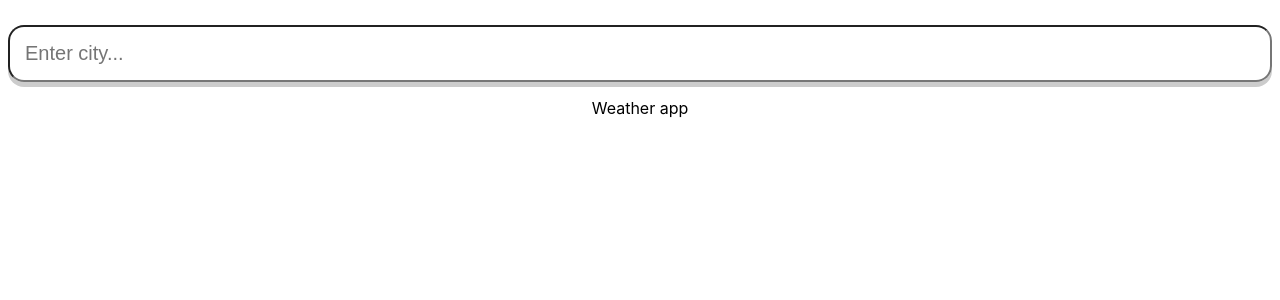
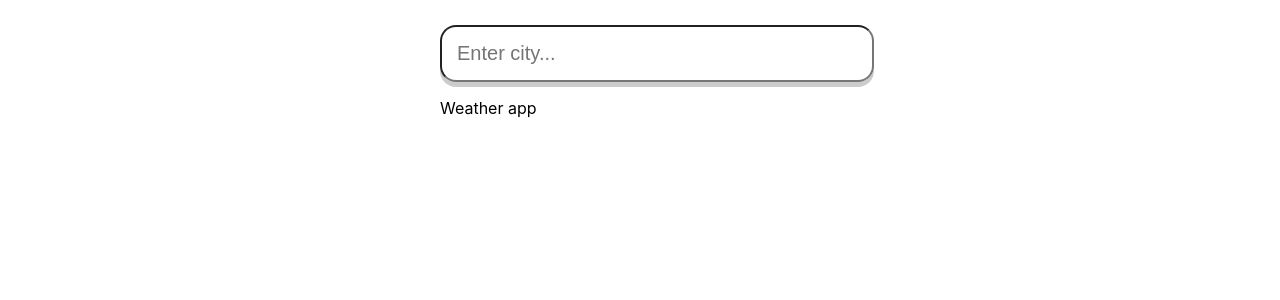
Before and after one commit to Tursku/Weather-app, a React (Create React App) app: page / in a window 1280 px wide. Shown: the top 300 px of the page. Built offline with nearby package versions, Linux system fonts and the light colour scheme.

Commit message:
The app is working now + some css fixes

```diff
--- a/src/App.css
+++ b/src/App.css
@@ -1,16 +1,20 @@
-.container {
-  display: flex;
+.container { /* General site settings */
+  display: block;
   padding: 25px;
   flex-direction: column;
   justify-content: center;
   align-items: center;
+  width: 100%;
+  max-width: 400px;
+  margin: 0 auto
 
 }
 
-.input {
+.input { /* The search bar settings */
   display: block;
   width: 100%;
   padding: 15px;
+  max-width: 400px;
 
   background-color: rgba(255, 255, 255, 0.2);
   border-radius: 16px;
@@ -21,11 +25,11 @@
 
 }
 
-.input:focus{
+.input:focus{ /* The search bar focus settings */
   outline: none;
 }
 
-.weather-data {
+.weather-data { /* The block displaying the data */
   background-color: aliceblue;
   margin-top: 100px;
   display: flex;
@@ -44,7 +48,7 @@
 
 }
 
-.city {
+.city { /* city text */
   color: white;
   font-size: 32px;
   font-weight: 500;
@@ -52,7 +56,7 @@
   text-shadow: 3px 3px rgba(50, 50, 70, 0.5);
 }
 
-.temperature {
+.temperature { /* temperature text */
   position: relative;
   display: inline-block;
   margin: 0px 50px 30px 50px;
@@ -68,7 +72,7 @@
   box-shadow: 3px 6px rgba(0, 0, 0, 0.2);
 }
 
-.image {
+.image { /* weather type image */
   background-color: rgba(255, 255, 255, 0.2);
   border-radius: 16px 16px 0px 0px;
   padding: 10px;
@@ -78,13 +82,14 @@
   width: 100px;
 }
 
-.weather-text {
+.weather-text { /* weather type text */
   background-color: rgba(255, 255, 255, 0.2);
   border-radius: 0px 0px 16px 16px;
   padding: 10px;
   box-shadow: 0px 5px rgba(0, 0, 0, 0.2);
   color: #313131;
   font-size: 20px;
+  height: 50px;
   margin-top: 5px;
   margin-bottom: 50px;
   width: 100px;
--- a/src/App.js
+++ b/src/App.js
@@ -5,7 +5,7 @@ import './App.css';
 
 function App() {
 
-  const apiKey = 'vEGZibTVawfqRIE5pSeypYIMAtICMhqg'
+  const apiKey = 'df8CGwZn2IAh03vv7XvpH3xCgbyLYKSl'
 
   const [locationKey, setLocationKey] = useState("")
   const [weatherData, setWeatherData] = useState("")
@@ -13,13 +13,13 @@ function App() {
 
   const getWeather = (event) => {
     if (event.key === "Enter") {
-      fetch(`http://dataservice.accuweather.com/locations/v1/cities/search?apikey=${apiKey}=${city}`)
+      fetch(`http://dataservice.accuweather.com/locations/v1/cities/search?apikey=${apiKey}&q=${city}`)
         .then(response => response.json()).then(data => {
-          setLocationKey(data)
-
+          setLocationKey(data);
         })
 
-      fetch(`http://dataservice.accuweather.com/currentconditions/v1/133328?apikey=${apiKey}`)
+
+      fetch(`http://dataservice.accuweather.com/currentconditions/v1/${locationKey[0].Key}?apikey=${apiKey}`)
         .then(response => response.json()).then(data => {
           setWeatherData(data)
         }
@@ -43,15 +43,16 @@ function App() {
         <div>
           <p>Weather app</p>
         </div>
+
       ) : (
+
         <div className='weather-data'>
-          <p className='city' >{city}</p>
+          <p className='city' >{locationKey[0].EnglishName}</p>
+          <p className='temperature' >{Math.round(weatherData[0].Temperature.Metric.Value)}°C</p>
+          <img src={require(`./images/${weatherData[0].WeatherIcon}.png`)} className='image' alt='Weather icon' />
+          <p className='weather-text' >{weatherData[0].WeatherText}</p>
 
-          <p className='temperature' >{Math.round(weatherData[0].Temperature.Metric.Value)}°C</p>
 
-          <img src={require(`./images/${weatherData[0].WeatherIcon}.png`)} className='image' />
-
-          <p className='weather-text' >{weatherData[0].WeatherText}</p>
 
 
 
```
